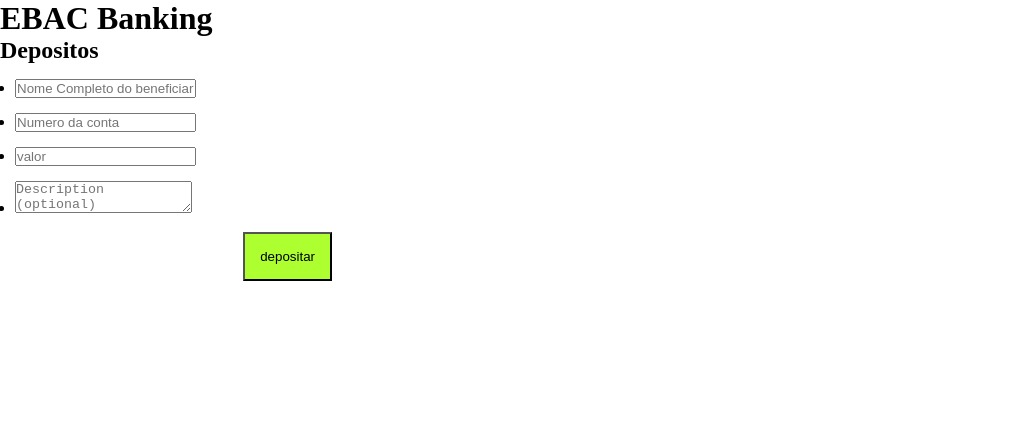
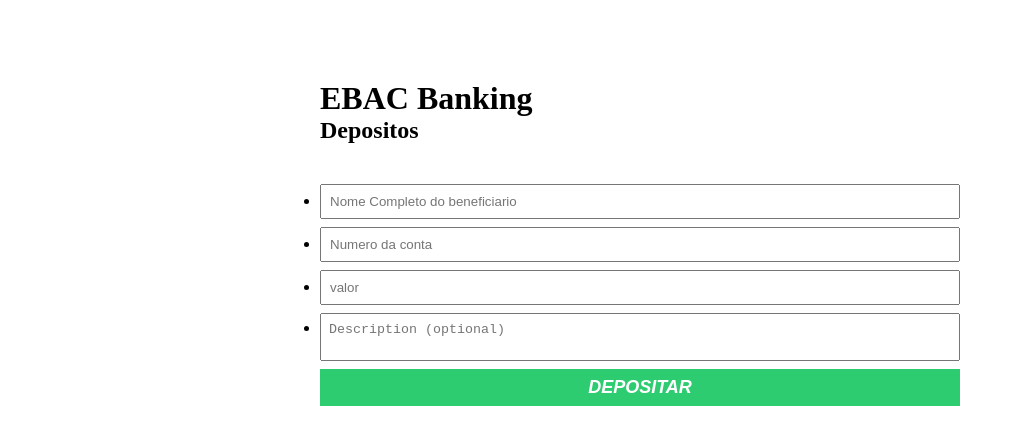
Before and after one commit to arthur487/html-java, a plain HTML site: page index.html in a window 1280 px wide. Shown: the whole page, without its empty margins (0-1023 px from the left). Drawn offline with Linux system fonts and the light colour scheme.

Commit message:
stylizing the site

```diff
--- a/index.html
+++ b/index.html
@@ -13,12 +13,18 @@
         <form id="form-deposito">
             <ul>
                 <li><input id="nome-beneficiario" type="text" required placeholder="Nome Completo do beneficiario" /> </li>
-                <li><input type="number" required placeholder="Numero da conta" /> </li>
-                <li><input type="number" required placeholder="valor" /> </li>
+                <p class="error-message">
+
+                </p>
+                <li><input  id="numero-conta" type="number" required placeholder="Numero da conta" /> </li>
+                <li><input id="valor" type="number" required placeholder="valor" /> </li>
                 <li><textarea placeholder="Description (optional)"></textarea> </li>
                 <button type="submit">depositar</button>
             </ul>
         </form>
+        <p class="success">
+
+        </p>
     </div>
     <script src="./main.js"></script>
 </body>
--- a/main.css
+++ b/main.css
@@ -5,26 +5,45 @@
 }
 
 .container {
-    max-width: 1280px;
+    max-width: 640px;
     width: 100%;
-    margin: 0 auto;
+    margin: 80px auto;
 }
 
-.container {
-    display: block;
-    justify-content: space-between;
+form {
+    margin-top: 40px;
 }
 
-.container li {
-    margin: 15px;
+input, textarea, button {
+    display: block;
+    padding: 8px;
+    margin-bottom: 8px;
+    width: 100%;
+    resize: none;
 }
-.container button {
-    padding: 15px;
-    background-color: greenyellow;
-    position: absolute;
-    left: 19%;
-}
-.container button:hover {
-    background-color: green;
+
+button {
+    background-color: #2ecc71;
+    border: none;
+    text-transform: uppercase;
+    color: #fff;
+    font-weight: bold;
+    font-size: 18px;
+    font-style: italic;
     cursor: pointer;
 }
+button:hover {
+    background-color: #27ae60;
+}
+
+.success {
+    background-color: #27ae60;
+    padding: 16px;
+    color: #fff;
+    display: none;
+}
+
+.error-message {
+    color: red;
+    display: none;
+}
--- a/main.js
+++ b/main.js
@@ -8,9 +8,24 @@ function validaNome(nomeCompleto) {
 form.addEventListener('submit', function(e) {
     e.preventDefault();
 
+
+
     const nomeBeneficiario = document.getElementById('nome-beneficiario');
+    const numeroConta = document.getElementById("numero-conta");
+    const valor = document.getElementById("valor");
+    const mensagemDeSucceso = `montante: <b>${valor.value}</b> depositado para o cliente: <b>${nomeBeneficiario.value}</b> - conta: <b>${numeroConta.value}</b>`
+
     if (!validaNome(nomeBeneficiario.value)) {
-        console.log('error')
+        const mensagemDeErro = `o nome nao esta completo`;
+        const Errormessage = document.querySelector(".error-message")
+        Errormessage.innerHTML = mensagemDeErro;
+        Errormessage.style.display = 'block'
+        document.querySelector(".success").style.display = 'none'
+    } else {
+        const ContainerMessage = document.querySelector(".success")
+        ContainerMessage.innerHTML = mensagemDeSucceso;
+        ContainerMessage.style.display = 'block'
+        document.querySelector(".error-message").style.display = 'none'
     }
 })
 
```
